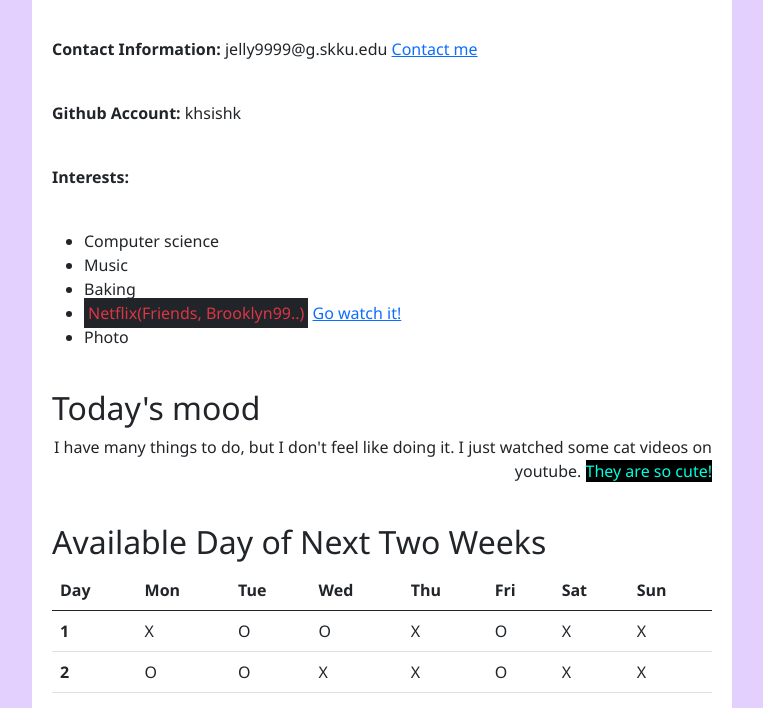
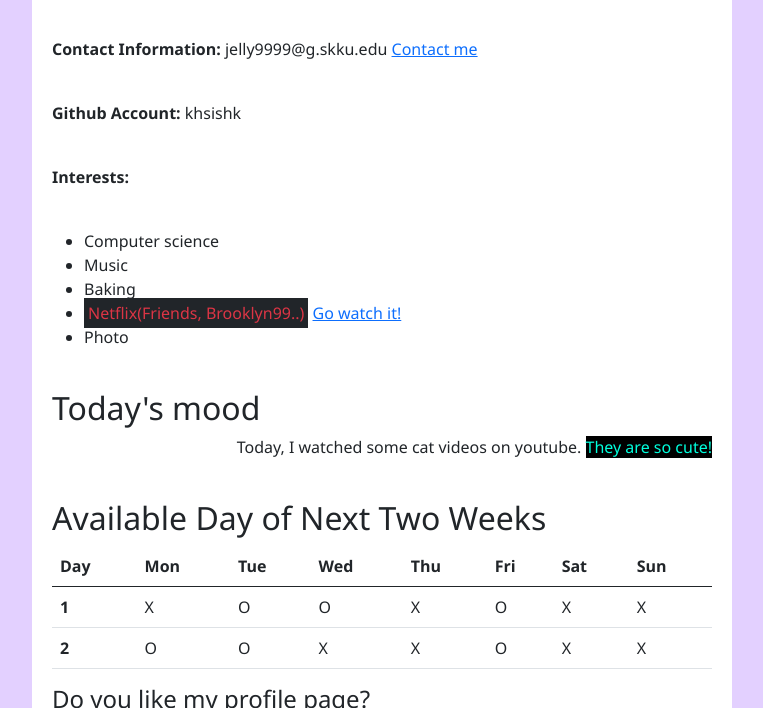
Before and after one commit to hyunseo-k/profile, a plain HTML site: page index.html in a window 1280 px wide. Shown: the part 392-1100 px from the top of the page, without its empty margins (258-1021 px from the left). Drawn offline with nearby package versions, Linux system fonts and the light colour scheme.

Commit message:
Update index.html

```diff
--- a/index.html
+++ b/index.html
@@ -45,7 +45,7 @@
     </p>
 
     <h2>Today's mood</h2>
-    <p class="text-end"> I have many things to do, but I don't feel like doing it. I just watched some cat videos on youtube. <span class="point">They are so cute!</span>
+    <p class="text-end"> Today, I watched some cat videos on youtube. <span class="point">They are so cute!</span>
     </p>
 
 
```
